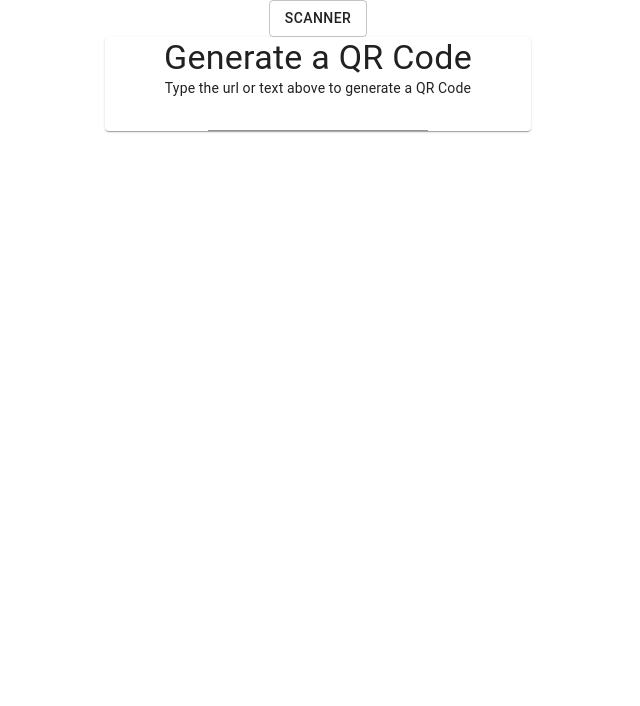
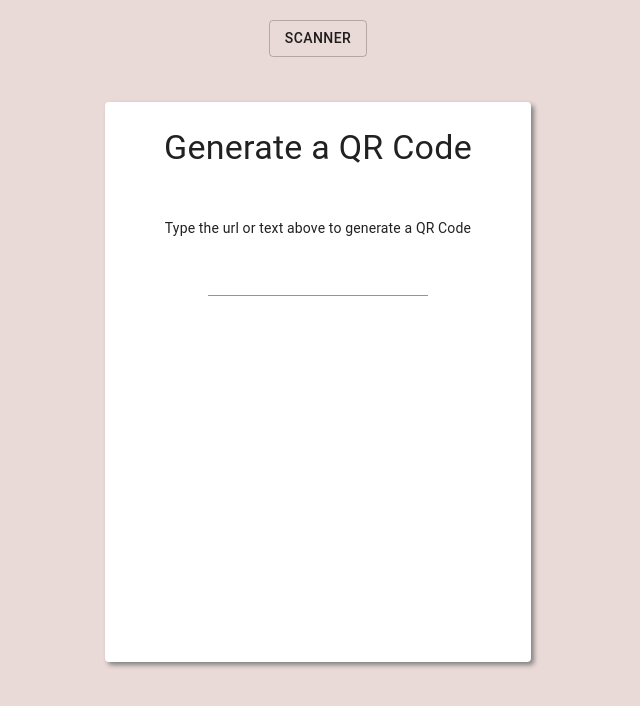
Before and after one commit to josecldjr/online-qrcode-gen-and-reader, a React (Create React App) app: page /generate in a window 1280 px wide. Shown: the top 706 px of the page, without its empty margins (322-962 px from the left). Built offline with nearby package versions, Linux system fonts and the light colour scheme.

Commit message:
Refactoring

```diff
--- a/src/component/qr-generator.tsx
+++ b/src/component/qr-generator.tsx
@@ -11,6 +11,8 @@ export interface QRGeneratorProps {
 }
 
 export function QRGenerator(props: QRGeneratorProps) {
+    const classes = useStyles()
+
     const [imageAsDataURI, setimageAsDataURI] = useState<string>(null)
 
     useEffect(() => {
@@ -35,7 +37,7 @@ export function QRGenerator(props: QRGeneratorProps) {
 
     return <Grid item>
         <Grid>
-            <Typography variant="h4">
+            <Typography className={classes.title} variant="h4">
                 Generate a QR Code
             </Typography>
         </Grid>
@@ -45,6 +47,7 @@ export function QRGenerator(props: QRGeneratorProps) {
             </Typography>
         </Grid>
         <TextField
+            className={classes.input}
             variant="standard"
             onChange={(event) => {
                 const value = event.target.value
@@ -75,5 +78,13 @@ export function QRGenerator(props: QRGeneratorProps) {
 const useStyles = makeStyles(() => ({
     image: {
 
+    },
+    input: {
+        marginBottom: 15,
+        marginTop: 25,
+    },
+    title: {
+        margin: 25,
+        padding: 25,
     }
 }))
--- /dev/null
+++ b/src/component/scans-list.tsx
@@ -0,0 +1,30 @@
+import { Grid, ListItem, ListItemText } from "@material-ui/core"
+import React from "react"
+
+export interface ScansListProps {
+    lastScans: string[],
+    onClick: (value: string) => void,
+}
+
+export function ScansList(props: ScansListProps) {
+
+
+
+    return <Grid item xs={12}>
+        {
+            props.lastScans.map((scan, index) => {
+                return <ListItem
+                    key={index}
+                    onClick={() => props.onClick(scan)}
+                    button={true}
+                    style={{ width: '100%' }}
+
+                >
+                    <ListItemText
+                        primary={scan}
+                    />
+                </ListItem >
+            })
+        }
+    </Grid>
+}
--- a/src/container/default/generate-qr-code.tsx
+++ b/src/container/default/generate-qr-code.tsx
@@ -15,7 +15,6 @@ export default function GenerateQRCode() {
     const onError = (err: any) => {
         const errorText = 'Ops, looks like something went wrong !'
 
-
         setError(errorText)
 
         setTimeout(() => {
@@ -25,14 +24,19 @@ export default function GenerateQRCode() {
         }, 1500)
     }
 
-    const dowloadFile = (urlEncodeImage) => {
+    const dowloadFile = (urlEncodeImage: string) => {
 
 
     }
 
-    return <Grid>
-        <Grid>
-            <Link to="/" >
+    return <Grid
+        container
+        justify="center"
+        alignContent="center"
+        className={classes.background}
+    >
+        <Grid className={classes.linkContainer}>
+            <Link to="/" className={classes.link}  >
                 <Button variant="outlined">
                     Scanner
                 </Button>
@@ -40,7 +44,7 @@ export default function GenerateQRCode() {
         </Grid>
         <Grid container justify="center" >
             <Grid item xs={12} md={4} >
-                <Paper>
+                <Paper className={classes.paper}>
                     <QRGenerator
                         text={inputText}
                         onTextUpdate={(image, text) => {
@@ -53,6 +57,7 @@ export default function GenerateQRCode() {
                         Boolean(inputText)
                             ? <Grid>
                                 <Button
+                                    className={classes.button}
                                     variant="outlined"
                                     onClick={() => {
                                         dowloadFile(image)
@@ -85,5 +90,23 @@ const useStyles = makeStyles(() => ({
     snackbar: {
         position: 'fixed',
         bottom: 0,
+    },
+    button: {
+        marginBottom: 25,
+    },
+    linkContainer: {
+        margin: 10,
+        padding: 10,
+    },
+    link: {
+        textDecoration: 'none'
+    },
+    background: {
+        backgroundColor: '#EADAD7',
+    },
+    paper: {
+        boxShadow: '3px 3px 5px gray',
+        marginBottom: 25,
+        minHeight: '70vh'
     }
 }))
--- a/src/container/default/home.tsx
+++ b/src/container/default/home.tsx
@@ -1,21 +1,25 @@
-import { Button, Grid, IconButton, ListItem, ListItemText, Paper, Typography } from '@material-ui/core'
+import { Button, Grid, IconButton, makeStyles, Paper, Typography } from '@material-ui/core'
+import CameraAltIcon from '@material-ui/icons/CameraAlt'
+import SwitchCameraIcon from '@material-ui/icons/SwitchCamera'
 import React, { useEffect, useState } from 'react'
 import { Link } from 'react-router-dom'
 import { DisclaimerBox } from '../../component/disclaimer-box'
 import Scanner from '../../component/scanner'
+import { ScansList } from '../../component/scans-list'
 import { TextDialog } from '../../component/text-dialog'
 
 function HomePage() {
+
+    const classes = useStyles()
 
     const [faceMode, setFaceMode] = useState(false)
     const [legacy, setLegacy] = useState(false)
 
     const [scannedText, setScannedText] = useState<string>(null)
-    const [lastScans, setLastScans] = useState<string[]>([])
+    const [lastScans, setLastScans] = useState<string[]>(['aaaa', 'bbbb', 'cccc'])
 
     useEffect(() => {
         if (scannedText) {
-
 
             setLastScans(currentScans => {
                 return [
@@ -39,45 +43,53 @@ function HomePage() {
 
     }
 
-    return <Grid container justify="center" alignContent="center">
+    return <Grid
+        container
+        justify="center"
+        alignContent="center"
+        className={classes.background}
+    >
         <Grid item xs={12} md={8} >
-            <Grid>
-                <Link to="/generate" >
+            <Grid className={classes.linkContainer}>
+                <Link to="/generate" className={classes.link} >
                     <Button variant="outlined">
                         Generator
                     </Button>
                 </Link>
             </Grid>
-            <Paper >
+            <Paper className={classes.paper} >
                 <Grid>
-                    <Typography variant="h4">
+                    <Typography className={classes.title} variant="h4">
                         QR Code Reader
                     </Typography>
                 </Grid>
-                <Grid>
+                <Grid >
                     <IconButton
+                        className={classes.pannelButton}
                         onClick={() => {
                             setFaceMode(!faceMode)
                         }}
                     >
+                        <SwitchCameraIcon className={classes.icon} />
                         Switch Camera
                     </IconButton>
                     <IconButton
+                        className={classes.pannelButton}
                         color={legacy ? "primary" : "default"}
                         onClick={() => {
                             setLegacy(!legacy)
                         }}
                     >
+                        <CameraAltIcon className={classes.icon} />
                         Legacy Mode
                     </IconButton>
                 </Grid>
                 <Grid >
-                    <Grid xs={12} container >
+                    <Grid item xs={12} container >
                         <Grid
                             xs={12}
                             md={6}
                             style={{ margin: 0, padding: 10 }}
-
                             item
                         >
                             <Scanner
@@ -88,11 +100,10 @@ function HomePage() {
                             />
                         </Grid>
                         <Grid
+                            item
                             xs={12}
                             md={6}
                             style={{ margin: 0, padding: 10 }}
-
-                            item
                         >
                             <DisclaimerBox />
                         </Grid>
@@ -106,21 +117,12 @@ function HomePage() {
                                 </Typography>
                             </Grid>
                             <Grid>
-                                {
-                                    lastScans.map((scan, index) => {
-                                        return <ListItem
-                                            key={index}
-                                            onClick={() => setScannedText(scan)}
-                                            button={true}
-                                            style={{ width: '100%' }}
-
-                                        >
-                                            <ListItemText
-                                                primary={scan}
-                                            />
-                                        </ListItem >
-                                    })
-                                }
+                                <ScansList
+                                    lastScans={lastScans}
+                                    onClick={(text) => {
+                                        setScannedText(text)
+                                    }}
+                                />
                             </Grid>
                         </Grid>
                     }
@@ -154,4 +156,32 @@ function HomePage() {
 
 }
 
+
+const useStyles = makeStyles(() => ({
+    linkContainer: {
+        margin: 10,
+        padding: 10,
+    },
+    link: {
+        textDecoration: 'none'
+    },
+    pannelButton: {
+        fontSize: 16,
+    },
+    icon: {
+        padding: 2
+    },
+    background: {
+        backgroundColor: '#EADAD7'
+    },
+    paper: {
+        boxShadow: '3px 3px 5px gray',
+        marginBottom: 25,
+    },
+    title: {
+        margin: 25,
+        padding: 25,
+    }
+}))
+
 export default HomePage
--- a/src/index.css
+++ b/src/index.css
@@ -5,6 +5,7 @@ body {
     sans-serif;
   -webkit-font-smoothing: antialiased;
   -moz-osx-font-smoothing: grayscale;
+  background-color: #EADAD7;
 }
 
 code {
```
